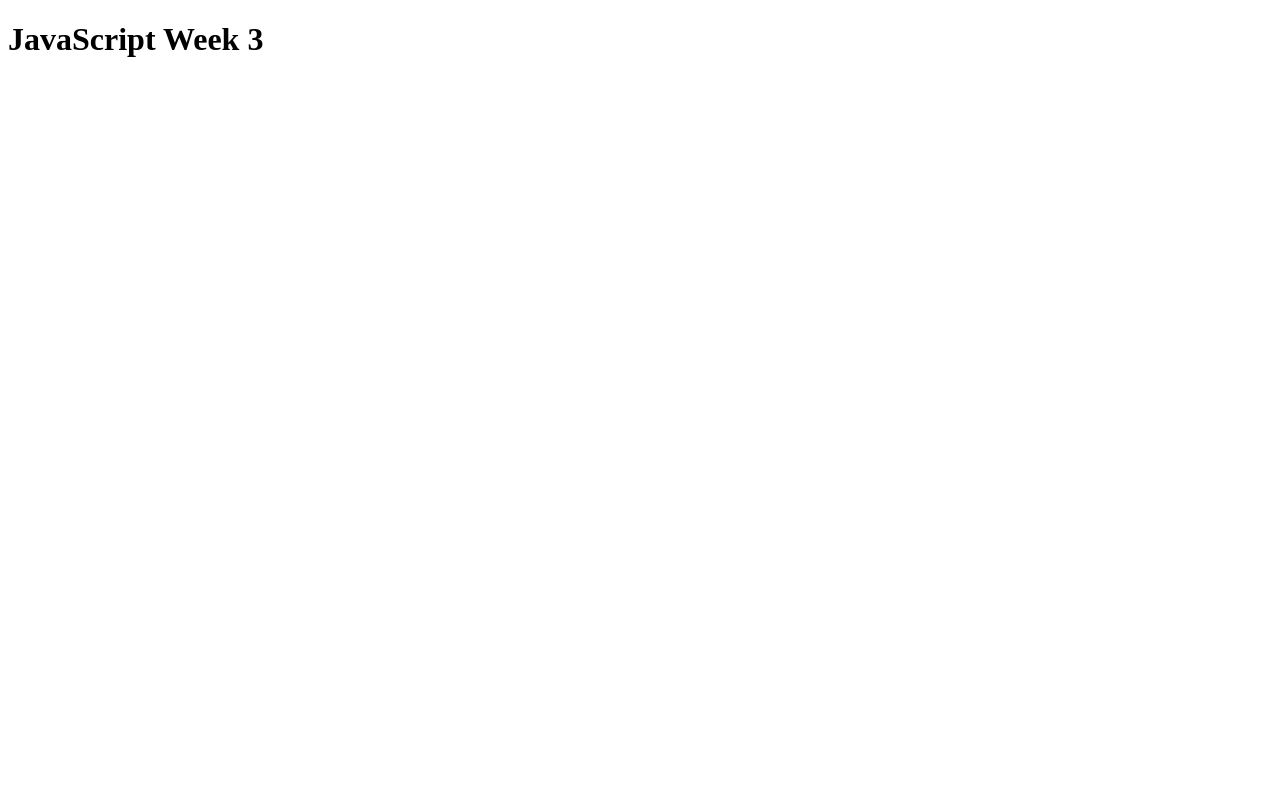
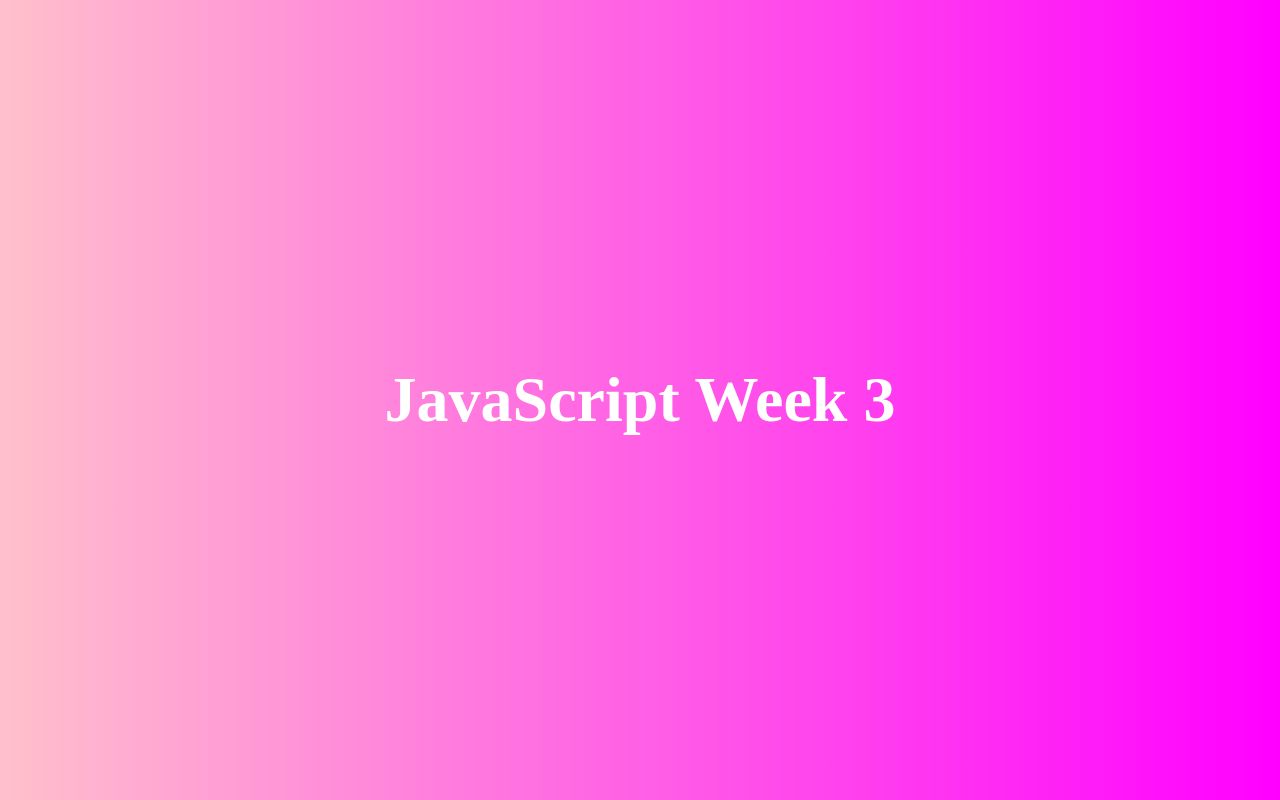
Before and after one commit to Teresagomezx0/Week3, a plain HTML site: page index.html in a window 1280 px wide. Drawn offline with Linux system fonts and the light colour scheme.

Commit message:
added simple css

```diff
--- a/index.html
+++ b/index.html
@@ -4,6 +4,7 @@
     <meta charset="UTF-8" />
     <meta name="viewport" content="width=device-width, initial-scale=1.0" />
     <title>JavaScript Week 3</title>
+    <link rel="stylesheet" href="styles.css" />
     <script src="easy.js" defer></script>
     <script src="medium.js" defer></script>
   </head>
--- /dev/null
+++ b/styles.css
@@ -0,0 +1,34 @@
+body,
+html {
+  margin: 0;
+  padding: 0;
+  height: 100%;
+  width: 100%;
+}
+
+body {
+  background: linear-gradient(to right, pink, magenta);
+  background-repeat: no-repeat;
+  background-size: cover;
+  display: flex;
+  justify-content: center;
+  align-items: center;
+  color: white;
+}
+@media (min-width: 250px) and (max-width: 480px) {
+  body {
+    font-size: 0.9rem;
+  }
+}
+
+@media (min-width: 481px) and (max-width: 770px) {
+  body {
+    font-size: 1.2rem;
+  }
+}
+
+@media (min-width: 771px) {
+  body {
+    font-size: 2rem;
+  }
+}
```
